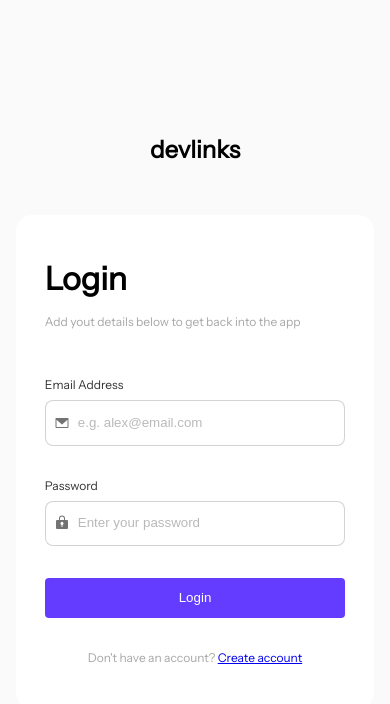
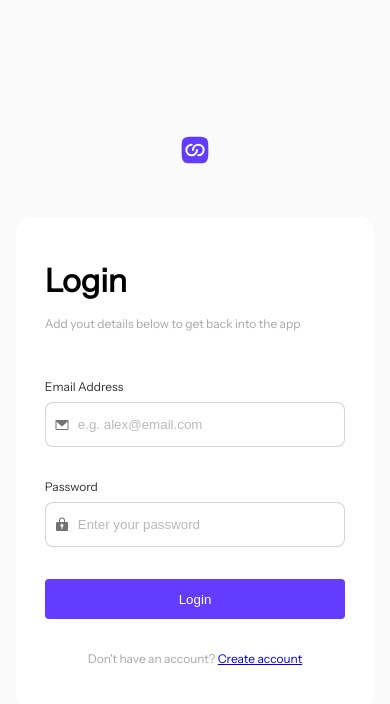
Before and after one commit to otd1990/dev-links, a Vue app: page /profile-details in a window 390 px wide. Shown: the top 704 px of the page. Built offline with nearby package versions, Linux system fonts and the light colour scheme.

Commit message:
Regex + logo update

```diff
--- a/src/assets/style.css
+++ b/src/assets/style.css
@@ -53,3 +53,21 @@ main {
 .align-self-center {
   align-self: center;
 }
+
+.desktop-show {
+  display: block;
+}
+
+.mobile-show {
+  display: none;
+}
+
+@media (max-width: 600px) {
+  .desktop-show {
+    display: none;
+  }
+
+  .mobile-show {
+    display: block;
+  }
+}
--- a/src/components/AddLinkForm/AddLinkForm.vue
+++ b/src/components/AddLinkForm/AddLinkForm.vue
@@ -36,8 +36,22 @@ const options = [
   { label: "YouTube", iconName: "youtube" },
 ];
 
+const isValidURL = (link: string) => {
+  const regex =
+    /^(https?:\/\/)?(www\.)?[a-zA-Z0-9-]+\.[a-zA-Z]{2,}(\.[a-zA-Z]{2,})?$/;
+
+  return regex.test(link);
+};
+
 const handleInput = (e: Event) => {
   const value = (e.target as HTMLInputElement).value;
+
+  if (!isValidURL(value)) {
+    return;
+  }
+
+  console.log("VALUE ", value);
+
   emits("linkUpdate", value);
 };
 
--- a/src/components/Navigation/Navigation.vue
+++ b/src/components/Navigation/Navigation.vue
@@ -1,6 +1,8 @@
 <script setup lang="ts">
 import { ref } from "vue";
 import { useRouter } from "vue-router";
+import LogoLg from "../../assets/images/logo-devlinks-large.svg";
+import LogoSm from "../../assets/images/logo-devlinks-small.svg";
 import Button from "../Button/Button.vue";
 import LinkIcon from "../../assets/images/icon-link.svg";
 import ProfileDetails from "../../assets/images/icon-profile-details-header.svg";
@@ -35,7 +37,10 @@ const shareLink = () => {
       v-if="theme === 'primary'"
       class="navigation__primary navigation__wrapper"
     >
-      <h1 class="navigation__logo">devlinks</h1>
+      <h1 class="navigation__logo">
+        <LogoLg class="desktop-show" />
+        <LogoSm class="mobile-show" />
+      </h1>
       <nav class="navigation__nav">
         <ul class="navigation__nav-list">
           <li
--- a/src/views/CreateAccountView/CreateAccountView.vue
+++ b/src/views/CreateAccountView/CreateAccountView.vue
@@ -1,5 +1,7 @@
 <script setup lang="ts">
 import { ref } from "vue";
+import LogoLg from "../../assets/images/logo-devlinks-large.svg";
+import LogoSm from "../../assets/images/logo-devlinks-small.svg";
 import Input from "../../components/Input/Input.vue";
 import Button from "../../components/Button/Button.vue";
 
@@ -53,7 +55,10 @@ const handleBtnClick = () => {
 
 <template>
   <article class="container-md">
-    <h1>devlinks</h1>
+    <h1 aria-label="Devlinks logo">
+      <LogoLg class="desktop-show" />
+      <LogoSm class="mobile-show" />
+    </h1>
     <section class="create-account">
       <h2>Create Account</h2>
       <p>Let's get you started sharing your links!</p>
--- a/src/views/HomeView.vue
+++ b/src/views/HomeView.vue
@@ -1,10 +1,15 @@
 <script setup lang="ts">
 import LoginView from "./LoginView/LoginView.vue";
+import LogoLg from "../assets/images/logo-devlinks-large.svg";
+import LogoSm from "../assets/images/logo-devlinks-small.svg";
 </script>
 
 <template>
   <article class="container-md">
-    <h1>devlinks</h1>
+    <h1 aria-label="Devlinks logo">
+      <LogoLg class="desktop-show" />
+      <LogoSm class="mobile-show" />
+    </h1>
     <LoginView />
   </article>
 </template>
```
